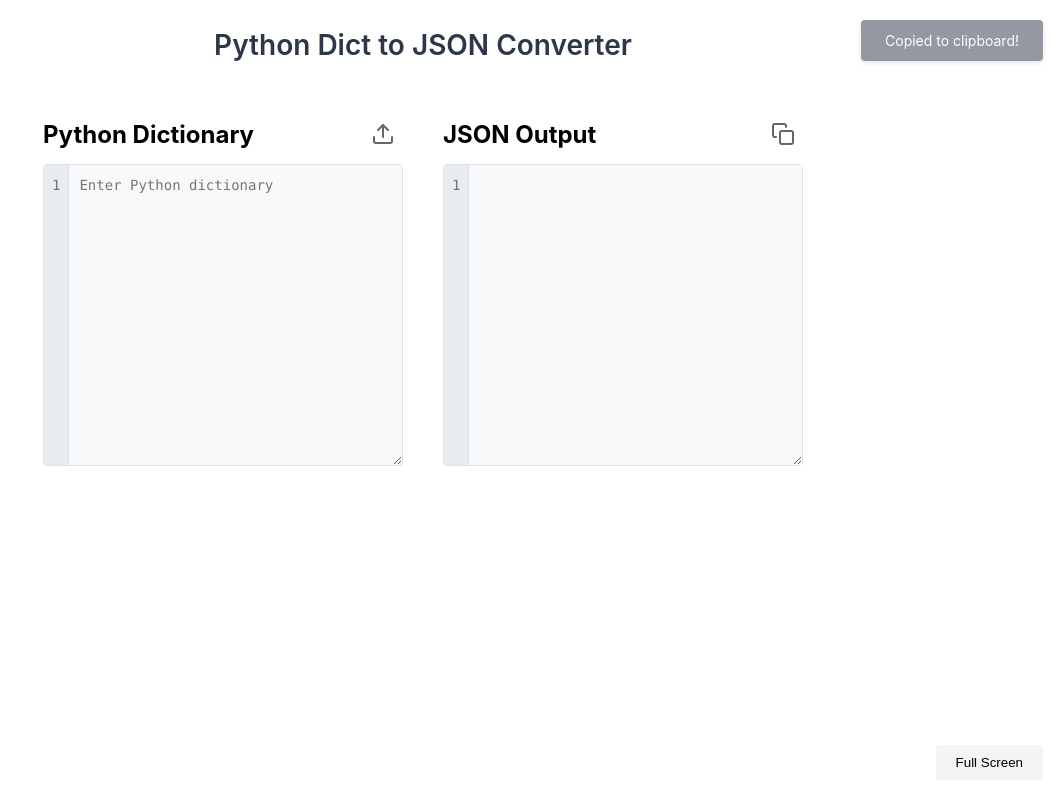
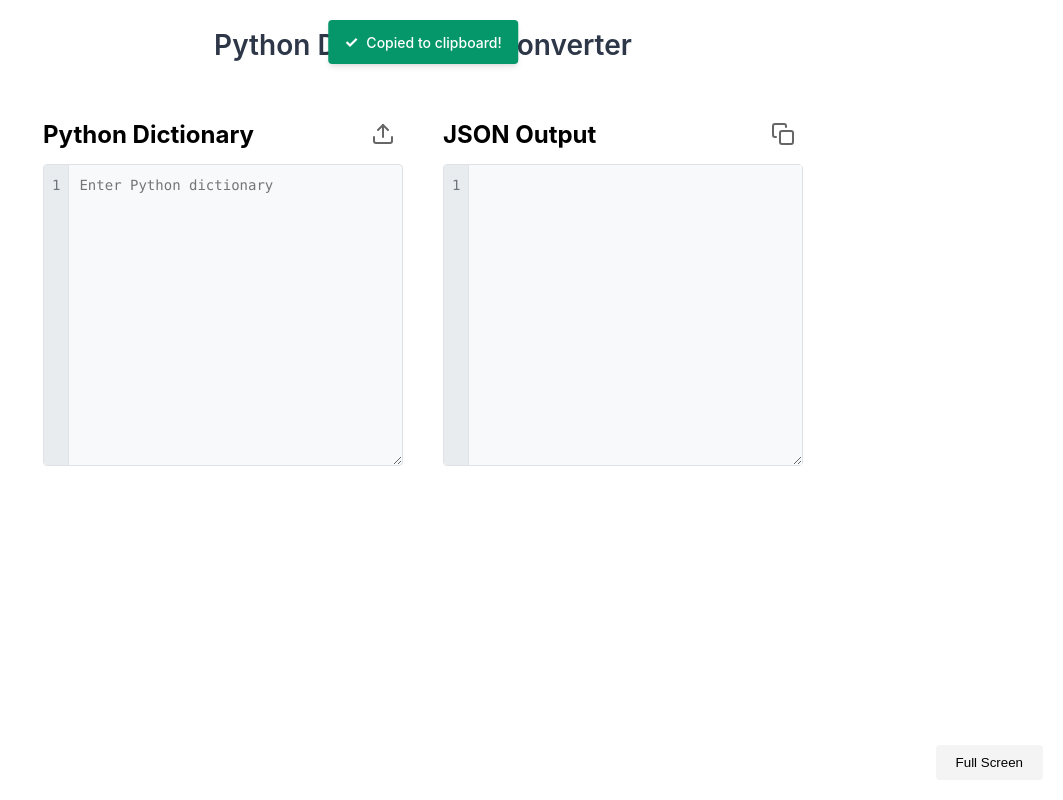
Before and after one commit to danmooney/dict2json, a React app: page / in a window 1280 px wide. Both pictures are taken after a click on the button 1000 px from the left and 134 px from the top of the page. Shown: the whole page, without its empty margins (217-1280 px from the left). Built offline with nearby package versions, Linux system fonts and the light colour scheme.

Commit message:
Style toast

```diff
--- a/src/App.css
+++ b/src/App.css
@@ -4,6 +4,8 @@
   --font-mono: ui-monospace, SFMono-Regular, SF Mono, Menlo, Consolas, Liberation Mono, monospace;
   --tooltip-bg: #2d3748;
   --tooltip-text: #ffffff;
+  --success-bg: #059669;
+  --success-text: #ffffff;
 }
 
 .app {
@@ -200,36 +202,26 @@ textarea:focus + .line-numbers .line-number.current {
 .toast {
   position: fixed;
   top: 20px;
-  right: 20px;
-  background: var(--tooltip-bg);
-  color: var(--tooltip-text);
-  padding: 12px 24px;
+  left: 50%;
+  transform: translateX(-50%);
+  background: var(--success-bg);
+  color: var(--success-text);
+  padding: 12px 16px;
   border-radius: 4px;
   z-index: 10000;
-  animation: slideIn 0.3s ease-out, fadeOut 0.3s ease-out 2.7s;
-  box-shadow: 0 2px 5px rgba(0,0,0,0.2);
+  box-shadow: 0 4px 6px -1px rgba(0, 0, 0, 0.1), 0 2px 4px -1px rgba(0, 0, 0, 0.06);
   font-family: var(--font-family);
   font-size: 14px;
+  display: flex;
+  align-items: center;
+  gap: 8px;
+  font-weight: 500;
 }
 
-@keyframes slideIn {
-  from {
-    transform: translateX(100%);
-    opacity: 0;
-  }
-  to {
-    transform: translateX(0);
-    opacity: 1;
-  }
-}
-
-@keyframes fadeOut {
-  from {
-    opacity: 1;
-  }
-  to {
-    opacity: 0;
-  }
+.toast::before {
+  content: '✓';
+  font-weight: bold;
+  font-size: 16px;
 }
 
 .section-header {
```
